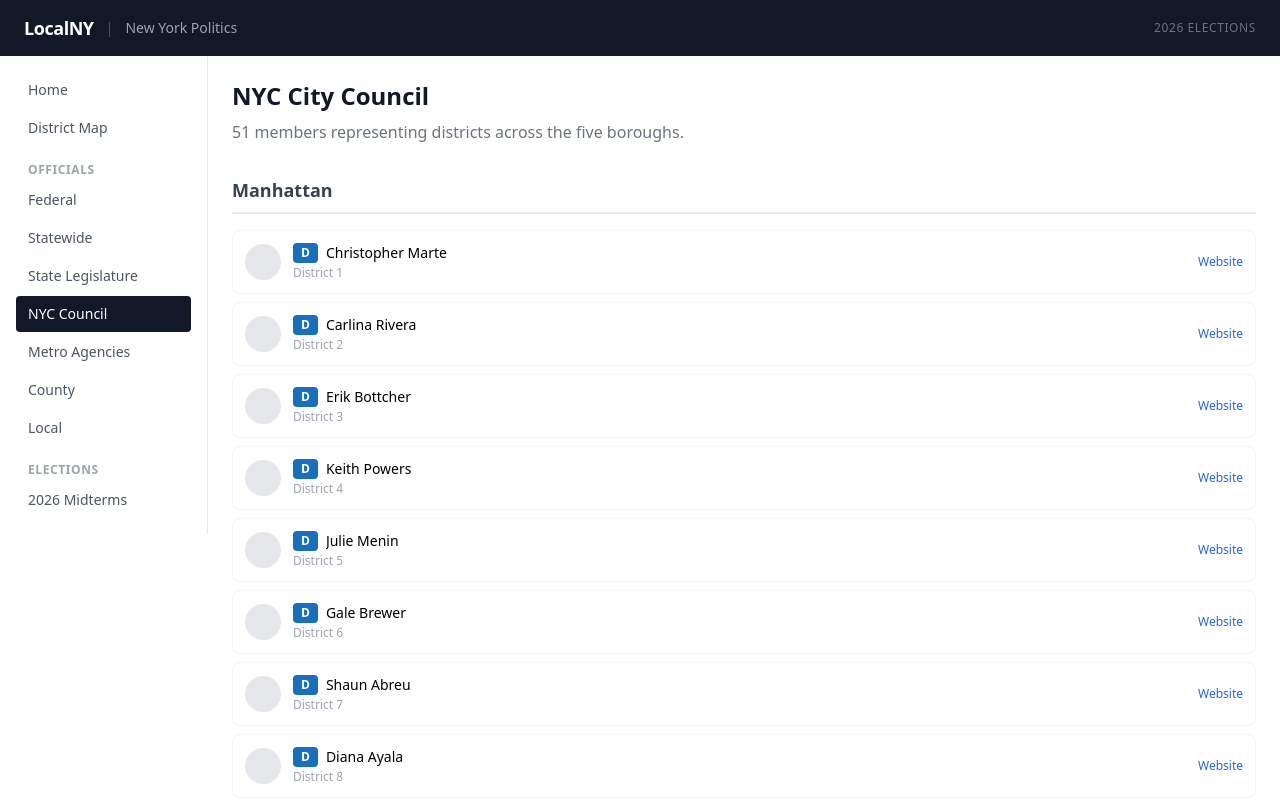
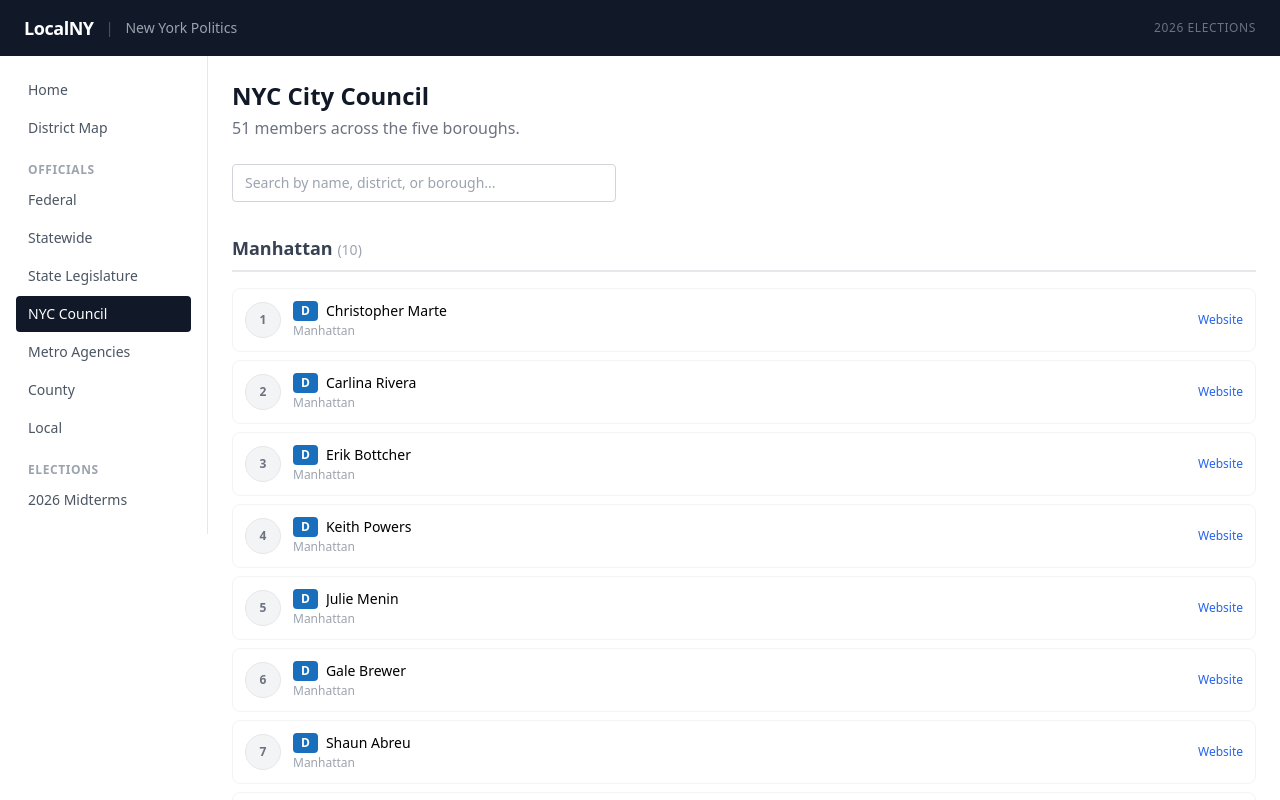
Before and after one commit to vincentbonet/LocalNY, a React (Vite) app: page /nyc in a window 1280 px wide. Shown: the top 800 px of the page. Built offline with nearby package versions, Linux system fonts and the light colour scheme.

Commit message:
feat: search/sort on Legislature and NYC, race level badges, polish across pages

```diff
--- a/src/components/race/RaceCard.tsx
+++ b/src/components/race/RaceCard.tsx
@@ -6,20 +6,47 @@ interface Props {
   race: Race;
 }
 
+const levelStyle: Record<string, string> = {
+  federal: 'bg-blue-50 text-blue-700 border-blue-200',
+  statewide: 'bg-purple-50 text-purple-700 border-purple-200',
+  'State Senate': 'bg-indigo-50 text-indigo-700 border-indigo-200',
+  'State Assembly': 'bg-green-50 text-green-700 border-green-200',
+};
+
+const levelLabel: Record<string, string> = {
+  federal: 'Federal',
+  statewide: 'Statewide',
+  'State Senate': 'State Senate',
+  'State Assembly': 'State Assembly',
+};
+
 export default function RaceCard({ race }: Props) {
+  const style = levelStyle[race.level] ?? 'bg-gray-50 text-gray-600 border-gray-200';
+  const label = levelLabel[race.level] ?? race.level;
+
   return (
     <div className="border border-gray-200 rounded-lg p-4">
-      <div className="flex items-center justify-between mb-2">
-        <h3 className="font-semibold text-gray-900">{race.office}</h3>
-        <span className="text-xs text-gray-500">{formatElectionDate(race.electionDate)}</span>
+      <div className="flex items-start justify-between gap-2 mb-3">
+        <div>
+          <h3 className="font-semibold text-gray-900">{race.office}</h3>
+          {race.district && <p className="text-xs text-gray-500 mt-0.5">District {race.district}</p>}
+        </div>
+        <div className="flex items-center gap-2 shrink-0">
+          <span className={`text-xs font-medium px-2 py-0.5 rounded border ${style}`}>{label}</span>
+          <span className="text-xs text-gray-400">{formatElectionDate(race.electionDate)}</span>
+        </div>
       </div>
-      {race.district && <p className="text-sm text-gray-500 mb-3">District: {race.district}</p>}
       <div className="flex flex-col gap-2">
         {race.candidates.filter((c) => c.name !== 'TBD').map((c) => (
           <div key={c.name} className="flex items-center gap-2 text-sm">
             <Badge party={c.party} />
             <span className="font-medium">{c.name}</span>
             {c.incumbent && <span className="text-xs text-gray-400">(incumbent)</span>}
+            {c.website && (
+              <a href={c.website} target="_blank" rel="noreferrer" className="text-xs text-blue-600 hover:underline ml-auto">
+                Website
+              </a>
+            )}
           </div>
         ))}
         {race.candidates.every((c) => c.name === 'TBD') && (
--- a/src/pages/County.tsx
+++ b/src/pages/County.tsx
@@ -17,7 +17,7 @@ export default function County() {
             <h2 className="text-lg font-semibold text-gray-700 border-b-2 border-gray-200 pb-2 mb-4">
               {region}
             </h2>
-            <div className="grid grid-cols-1 gap-2">
+            <div className="grid grid-cols-1 sm:grid-cols-2 gap-2">
               {regionCounties.map((county) => (
                 <CountyRow key={county.name} county={county} />
               ))}
--- a/src/pages/Federal.tsx
+++ b/src/pages/Federal.tsx
@@ -9,11 +9,14 @@ export default function Federal() {
   const { data = [], isLoading, error } = useOfficials(fetchNYFederalLegislators, 'federal');
 
   const senate = data.filter((l) => l.chamber === 'U.S. Senate');
-  const house = data.filter((l) => l.chamber === 'U.S. House');
+  const house = data
+    .filter((l) => l.chamber === 'U.S. House')
+    .sort((a, b) => parseInt(a.district) - parseInt(b.district));
 
   return (
     <div>
-      <h1 className="text-2xl font-bold text-gray-900 mb-8">Federal — New York</h1>
+      <h1 className="text-2xl font-bold text-gray-900 mb-1">Federal — New York</h1>
+      <p className="text-gray-500 mb-8">New York's 2 U.S. Senators and 26 House Representatives.</p>
 
       {isLoading && <Spinner />}
       {error && <p className="text-red-500 text-sm">{error.message}</p>}
--- a/src/pages/Midterm.tsx
+++ b/src/pages/Midterm.tsx
@@ -70,11 +70,27 @@ export default function Midterm() {
       {isPending && <Spinner />}
       {error && <p className="mt-4 text-red-500 text-sm">{(error as Error).message}</p>}
 
-      <div className="mt-8 flex flex-col gap-4">
-        {races.map((race) => (
-          <RaceCard key={race.id} race={race} />
-        ))}
-      </div>
+      {races.length > 0 && (
+        <div className="mt-8 flex flex-col gap-8">
+          {[
+            { key: 'federal', label: 'Federal' },
+            { key: 'statewide', label: 'Statewide' },
+            { key: 'State Senate', label: 'State Senate' },
+            { key: 'State Assembly', label: 'State Assembly' },
+          ].map(({ key, label }) => {
+            const section = races.filter((r) => r.level === key);
+            if (!section.length) return null;
+            return (
+              <div key={key}>
+                <h2 className="text-sm font-semibold text-gray-500 uppercase tracking-wide mb-3">{label}</h2>
+                <div className="flex flex-col gap-3">
+                  {section.map((race) => <RaceCard key={race.id} race={race} />)}
+                </div>
+              </div>
+            );
+          })}
+        </div>
+      )}
 
       {groups && races.length === statewideRaces2026.length && (
         <p className="mt-4 text-gray-400 text-sm">No additional district races found for this address.</p>
--- a/src/pages/NYC.tsx
+++ b/src/pages/NYC.tsx
@@ -1,3 +1,4 @@
+import { useState } from 'react';
 import { councilMembers } from '../data/nyc-council-members';
 import Badge from '../components/ui/Badge';
 import { usePageTitle } from '../hooks/usePageTitle';
@@ -6,30 +7,69 @@ const boroughs = ['Manhattan', 'Bronx', 'Brooklyn', 'Queens', 'Staten Island'];
 
 export default function NYC() {
   usePageTitle('NYC City Council');
+  const [query, setQuery] = useState('');
+  const q = query.toLowerCase();
+
+  const allMembers = Object.entries(councilMembers);
+  const filtered = q
+    ? allMembers.filter(([district, m]) =>
+        m.name.toLowerCase().includes(q) || district.includes(q) || m.borough.toLowerCase().includes(q)
+      )
+    : null;
+
   return (
     <div>
-      <h1 className="text-2xl font-bold text-gray-900 mb-2">NYC City Council</h1>
-      <p className="text-gray-500 mb-8">51 members representing districts across the five boroughs.</p>
+      <h1 className="text-2xl font-bold text-gray-900 mb-1">NYC City Council</h1>
+      <p className="text-gray-500 mb-6">51 members across the five boroughs.</p>
 
-      {boroughs.map((borough) => {
-        const members = Object.entries(councilMembers).filter(([, m]) =>
-          m.borough.includes(borough)
-        );
+      <input
+        type="text"
+        value={query}
+        onChange={(e) => setQuery(e.target.value)}
+        placeholder="Search by name, district, or borough..."
+        className="w-full max-w-sm border border-gray-300 rounded px-3 py-2 text-sm mb-8 focus:outline-none focus:ring-2 focus:ring-gray-900"
+      />
+
+      {filtered ? (
+        <div className="flex flex-col gap-2">
+          {filtered.map(([district, member]) => (
+            <MemberRow key={district} district={district} member={member} />
+          ))}
+          {filtered.length === 0 && <p className="text-gray-400 text-sm">No members found.</p>}
+        </div>
+      ) : (
+        boroughs.map((borough) => {
+          const members = allMembers.filter(([, m]) => m.borough.includes(borough));
           return (
             <section key={borough} className="mb-10">
               <h2 className="text-lg font-semibold text-gray-700 border-b-2 border-gray-200 pb-2 mb-4">
-              {borough}
+                {borough} <span className="text-sm font-normal text-gray-400">({members.length})</span>
               </h2>
               <div className="flex flex-col gap-2">
                 {members.map(([district, member]) => (
-                <div key={district} className="flex items-center gap-3 p-3 rounded-lg border border-gray-100 hover:bg-gray-50 transition-colors">
-                  <div className="w-9 h-9 rounded-full bg-gray-200 shrink-0" />
+                  <MemberRow key={district} district={district} member={member} />
+                ))}
+              </div>
+            </section>
+          );
+        })
+      )}
+    </div>
+  );
+}
+
+function MemberRow({ district, member }: { district: string; member: { name: string; party: string; borough: string; website?: string } }) {
+  return (
+    <div className="flex items-center gap-3 p-3 rounded-lg border border-gray-100 hover:bg-gray-50 transition-colors">
+      <div className="w-9 h-9 rounded-full bg-gray-100 border border-gray-200 flex items-center justify-center shrink-0">
+        <span className="text-xs font-bold text-gray-500">{district}</span>
+      </div>
       <div className="flex-1 min-w-0">
         <div className="flex items-center gap-2">
           <Badge party={member.party} />
           <span className="font-medium text-sm truncate">{member.name}</span>
         </div>
-                    <p className="text-xs text-gray-400 mt-0.5">District {district}</p>
+        <p className="text-xs text-gray-400 mt-0.5">{member.borough}</p>
       </div>
       {member.website && (
         <a href={member.website} target="_blank" rel="noreferrer" className="text-xs text-blue-600 hover:underline shrink-0">
@@ -37,11 +77,5 @@ export default function NYC() {
         </a>
       )}
     </div>
-              ))}
-            </div>
-          </section>
-        );
-      })}
-    </div>
   );
 }
--- a/src/pages/StateLegislature.tsx
+++ b/src/pages/StateLegislature.tsx
@@ -1,3 +1,4 @@
+import { useState } from 'react';
 import { fetchNYLegislators } from '../lib/api';
 import { useOfficials } from '../hooks/useOfficials';
 import Spinner from '../components/ui/Spinner';
@@ -6,21 +7,41 @@ import { usePageTitle } from '../hooks/usePageTitle';
 
 export default function StateLegislature() {
   usePageTitle('State Legislature');
+  const [query, setQuery] = useState('');
   const senate = useOfficials(() => fetchNYLegislators('upper'), 'senate');
   const assembly = useOfficials(() => fetchNYLegislators('lower'), 'assembly');
 
+  function filter<T extends { name: string; district: string }>(list: T[]): T[] {
+    const q = query.toLowerCase();
+    return list
+      .sort((a, b) => parseInt(a.district) - parseInt(b.district))
+      .filter((l) => !q || l.name.toLowerCase().includes(q) || l.district.includes(q));
+  }
+
+  const senateList = filter(senate.data ?? []);
+  const assemblyList = filter(assembly.data ?? []);
+
   return (
     <div>
-      <h1 className="text-2xl font-bold text-gray-900 mb-8">NY State Legislature</h1>
+      <h1 className="text-2xl font-bold text-gray-900 mb-1">NY State Legislature</h1>
+      <p className="text-gray-500 mb-6">63 State Senators and 150 Assembly Members.</p>
+
+      <input
+        type="text"
+        value={query}
+        onChange={(e) => setQuery(e.target.value)}
+        placeholder="Search by name or district number..."
+        className="w-full max-w-sm border border-gray-300 rounded px-3 py-2 text-sm mb-8 focus:outline-none focus:ring-2 focus:ring-gray-900"
+      />
 
       <section className="mb-10">
         <h2 className="text-lg font-semibold text-blue-700 border-b-2 border-blue-200 pb-2 mb-4">
-          State Senate — 63 seats
+          State Senate{senateList.length > 0 && <span className="text-sm font-normal text-gray-400 ml-2">{senateList.length} members</span>}
         </h2>
         {senate.isLoading && <Spinner />}
         {senate.error && <p className="text-red-500 text-sm">{senate.error.message}</p>}
         <div className="grid grid-cols-1 gap-2">
-          {(senate.data ?? []).map((leg) => (
+          {senateList.map((leg) => (
             <LegislatorRow key={leg.name} leg={leg} />
           ))}
         </div>
@@ -28,12 +49,12 @@ export default function StateLegislature() {
 
       <section>
         <h2 className="text-lg font-semibold text-green-700 border-b-2 border-green-200 pb-2 mb-4">
-          State Assembly — 150 seats (showing first 50)
+          State Assembly{assemblyList.length > 0 && <span className="text-sm font-normal text-gray-400 ml-2">{assemblyList.length} members</span>}
         </h2>
         {assembly.isLoading && <Spinner />}
         {assembly.error && <p className="text-red-500 text-sm">{assembly.error.message}</p>}
         <div className="grid grid-cols-1 gap-2">
-          {(assembly.data ?? []).map((leg) => (
+          {assemblyList.map((leg) => (
             <LegislatorRow key={leg.name} leg={leg} />
           ))}
         </div>
```
Lines whose indentation alone changed are shown as unchanged.
